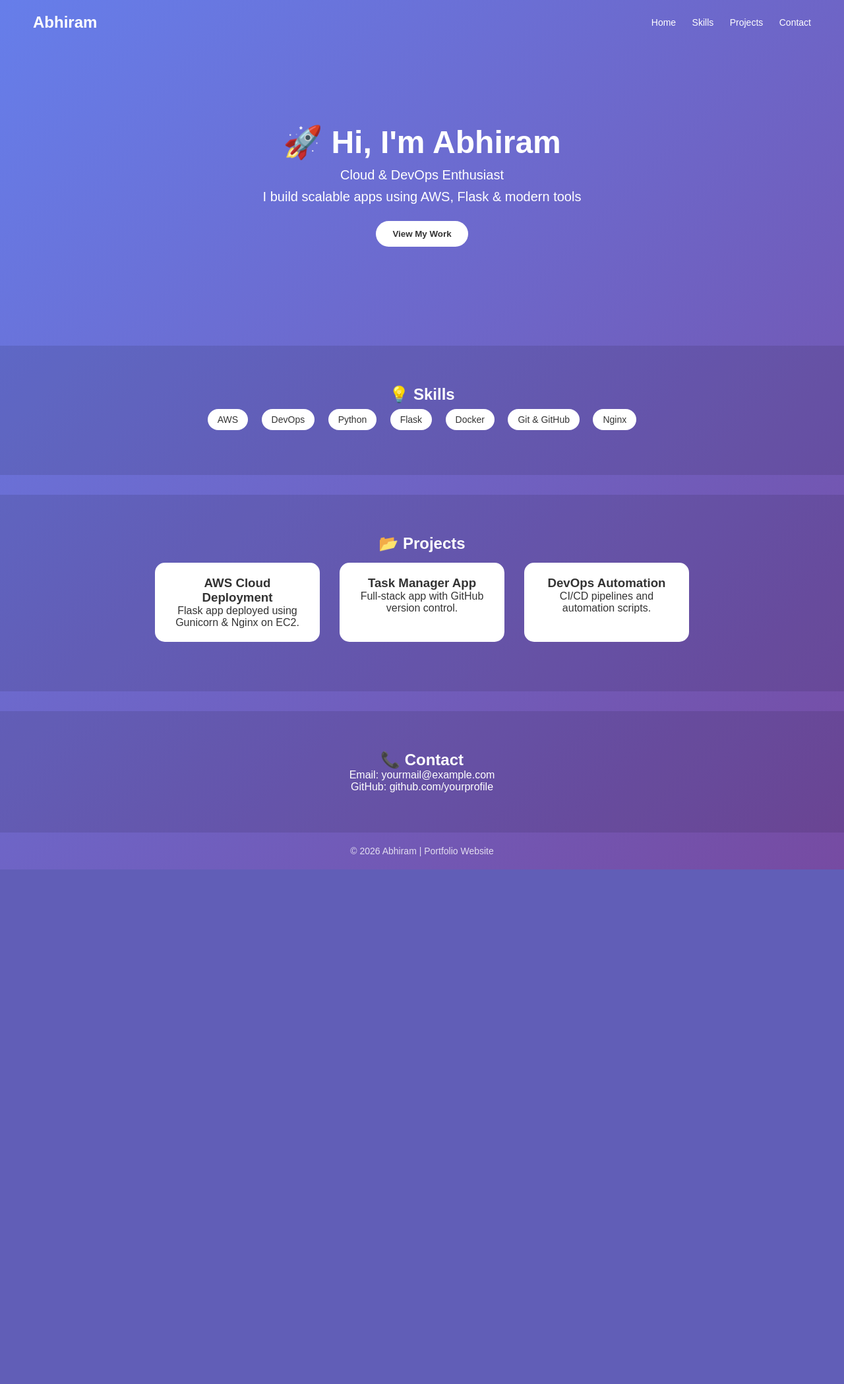
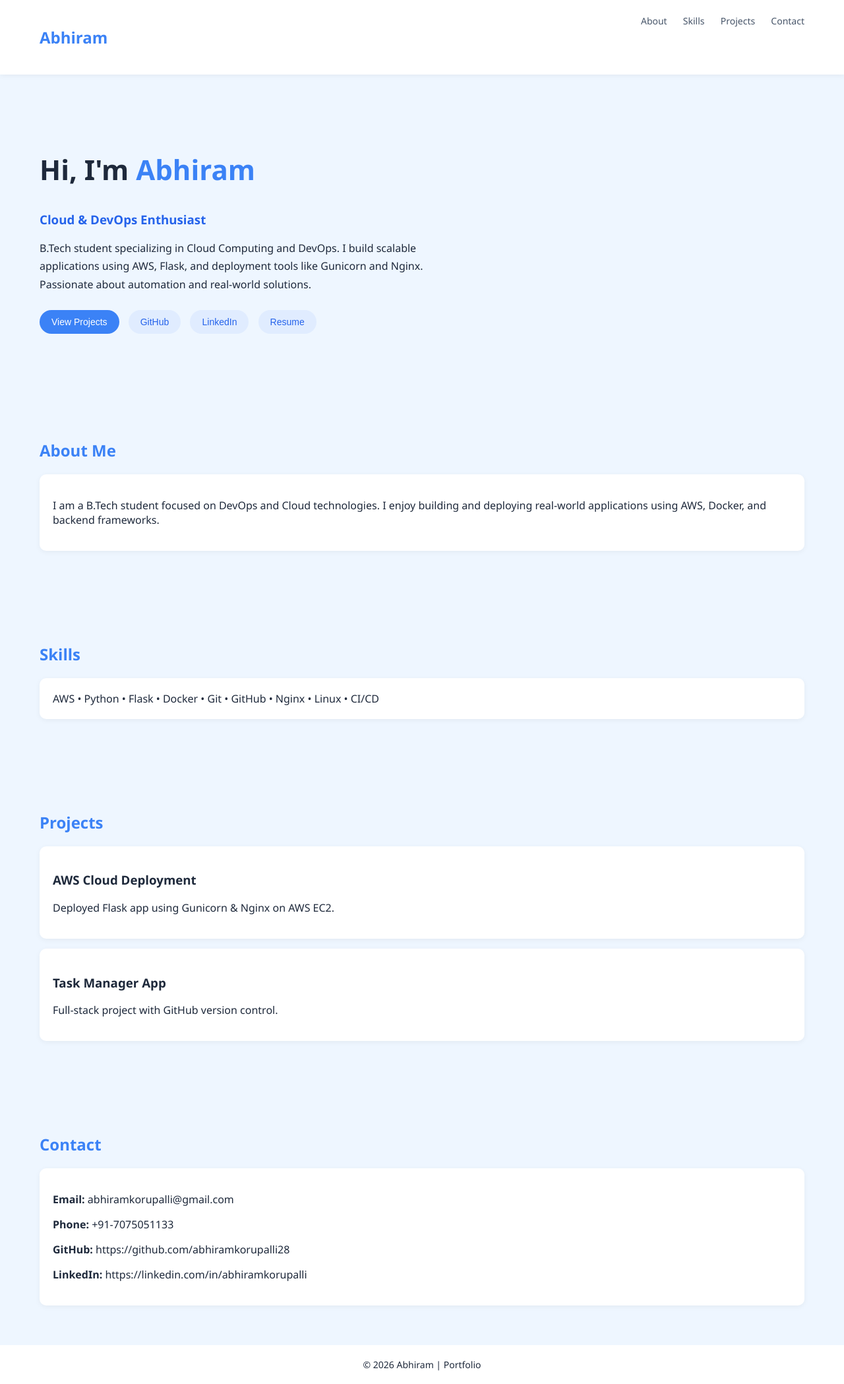
Before and after one commit to AbhiramKorupalli28/cloud-project, a Python web app: template templates/index.html in a window 1280 px wide. Shown: the whole page at 66% size. Before the commit the page ends 1318 px from the top, so only its background shows below. Run offline with Jinja, Linux system fonts and the light colour scheme; the template is opened without the code that fills it, so the values that code supplies are empty.

Commit message:
updated UI

```diff
--- a/templates/index.html
+++ b/templates/index.html
@@ -5,98 +5,110 @@
 <title>Abhiram | Portfolio</title>
 
 <style>
-        * {
+body {
     margin: 0;
-            padding: 0;
-            box-sizing: border-box;
-            font-family: Arial, sans-serif;
+    font-family: 'Segoe UI', sans-serif;
+    background: #eef6ff;
+    color: #1e293b;
 }
 
-        body {
-            background: linear-gradient(135deg, #667eea, #764ba2);
-            color: white;
-        }
-
+/* NAVBAR */
 header {
-            padding: 20px 50px;
     display: flex;
     justify-content: space-between;
-            align-items: center;
+    padding: 20px 60px;
+    background: white;
+    box-shadow: 0 2px 8px rgba(0,0,0,0.05);
 }
 
 header h2 {
-            font-weight: bold;
+    color: #3b82f6;
 }
 
 nav a {
     margin-left: 20px;
     text-decoration: none;
-            color: white;
+    color: #475569;
     font-size: 14px;
 }
 
+nav a:hover {
+    color: #3b82f6;
+}
+
+/* HERO */
 .hero {
-            text-align: center;
-            padding: 120px 20px;
+    padding: 80px 60px;
 }
 
 .hero h1 {
-            font-size: 48px;
+    font-size: 42px;
+}
+
+.hero span {
+    color: #3b82f6;
+}
+
+.hero h3 {
+    margin-top: 10px;
+    color: #2563eb;
 }
 
 .hero p {
-            font-size: 20px;
-            margin-top: 10px;
+    margin-top: 15px;
+    max-width: 600px;
+    line-height: 1.7;
+}
+
+/* BUTTONS */
+.buttons {
+    margin-top: 25px;
 }
 
 .btn {
-            margin-top: 25px;
-            padding: 12px 25px;
-            border-radius: 25px;
+    padding: 10px 18px;
+    border-radius: 20px;
     border: none;
+    margin-right: 10px;
     cursor: pointer;
-            background: white;
-            color: #333;
-            font-weight: bold;
-        }
-
-        .section {
-            padding: 60px 20px;
-            text-align: center;
-            background: rgba(0,0,0,0.1);
-            margin-top: 30px;
-        }
-
-        .skills span {
-            display: inline-block;
-            background: white;
-            color: #333;
-            padding: 8px 15px;
-            border-radius: 20px;
-            margin: 8px;
     font-size: 14px;
 }
 
-        .projects {
-            display: flex;
-            justify-content: center;
-            flex-wrap: wrap;
+.primary {
+    background: #3b82f6;
+    color: white;
 }
 
+.secondary {
+    background: #e0ecff;
+    color: #2563eb;
+}
+
+/* SECTION */
+.section {
+    padding: 60px;
+}
+
+.section h2 {
+    color: #3b82f6;
+    margin-bottom: 20px;
+}
+
+/* CARD */
 .card {
     background: white;
-            color: #333;
-            width: 250px;
-            margin: 15px;
     padding: 20px;
-            border-radius: 15px;
+    border-radius: 10px;
+    margin-top: 15px;
+    box-shadow: 0 2px 8px rgba(0,0,0,0.05);
 }
 
+/* FOOTER */
 footer {
     text-align: center;
     padding: 20px;
+    background: white;
     font-size: 14px;
-            opacity: 0.8;
 }
 </style>
 </head>
@@ -106,7 +118,7 @@
 <header>
     <h2>Abhiram</h2>
     <nav>
-        <a href="#">Home</a>
+        <a href="#">About</a>
         <a href="#">Skills</a>
         <a href="#">Projects</a>
         <a href="#">Contact</a>
@@ -114,56 +126,67 @@
 </header>
 
 <section class="hero">
-    <h1>🚀 Hi, I'm Abhiram</h1>
-    <p>Cloud & DevOps Enthusiast</p>
-    <p>I build scalable apps using AWS, Flask & modern tools</p>
+    <h1>Hi, I'm <span>Abhiram</span></h1>
+    <h3>Cloud & DevOps Enthusiast</h3>
 
-    <button class="btn">View My Work</button>
-</section>
+    <p>
+        B.Tech student specializing in Cloud Computing and DevOps.
+        I build scalable applications using AWS, Flask, and deployment tools
+        like Gunicorn and Nginx. Passionate about automation and real-world solutions.
+    </p>
 
-<section class="section">
-    <h2>💡 Skills</h2>
-    <div class="skills">
-        <span>AWS</span>
-        <span>DevOps</span>
-        <span>Python</span>
-        <span>Flask</span>
-        <span>Docker</span>
-        <span>Git & GitHub</span>
-        <span>Nginx</span>
+    <div class="buttons">
+        <button class="btn primary">View Projects</button>
+        <button class="btn secondary">GitHub</button>
+        <button class="btn secondary">LinkedIn</button>
+        <button class="btn secondary">Resume</button>
     </div>
 </section>
 
 <section class="section">
-    <h2>📂 Projects</h2>
-    <div class="projects">
+    <h2>About Me</h2>
+    <div class="card">
+        <p>
+            I am a B.Tech student focused on DevOps and Cloud technologies.
+            I enjoy building and deploying real-world applications using AWS, Docker, and backend frameworks.
+        </p>
+    </div>
+</section>
+
+<section class="section">
+    <h2>Skills</h2>
+    <div class="card">
+        AWS • Python • Flask • Docker • Git • GitHub • Nginx • Linux • CI/CD
+    </div>
+</section>
+
+<section class="section">
+    <h2>Projects</h2>
 
     <div class="card">
         <h3>AWS Cloud Deployment</h3>
-            <p>Flask app deployed using Gunicorn & Nginx on EC2.</p>
+        <p>Deployed Flask app using Gunicorn & Nginx on AWS EC2.</p>
     </div>
 
     <div class="card">
         <h3>Task Manager App</h3>
-            <p>Full-stack app with GitHub version control.</p>
+        <p>Full-stack project with GitHub version control.</p>
     </div>
 
+</section>
+
+<section class="section">
+    <h2>Contact</h2>
     <div class="card">
-            <h3>DevOps Automation</h3>
-            <p>CI/CD pipelines and automation scripts.</p>
-        </div>
-
+        <p><strong>Email:</strong> abhiramkorupalli@gmail.com</p>
+        <p><strong>Phone:</strong> +91-7075051133</p>
+        <p><strong>GitHub:</strong> https://github.com/abhiramkorupalli28</p>
+        <p><strong>LinkedIn:</strong> https://linkedin.com/in/abhiramkorupalli</p>
     </div>
 </section>
 
-<section class="section">
-    <h2>📞 Contact</h2>
-    <p>Email: yourmail@example.com</p>
-    <p>GitHub: github.com/yourprofile</p>
-</section>
-
 <footer>
-    © 2026 Abhiram | Portfolio Website
+    © 2026 Abhiram | Portfolio
 </footer>
 
 </body>
```
Lines whose indentation alone changed are shown as unchanged.
